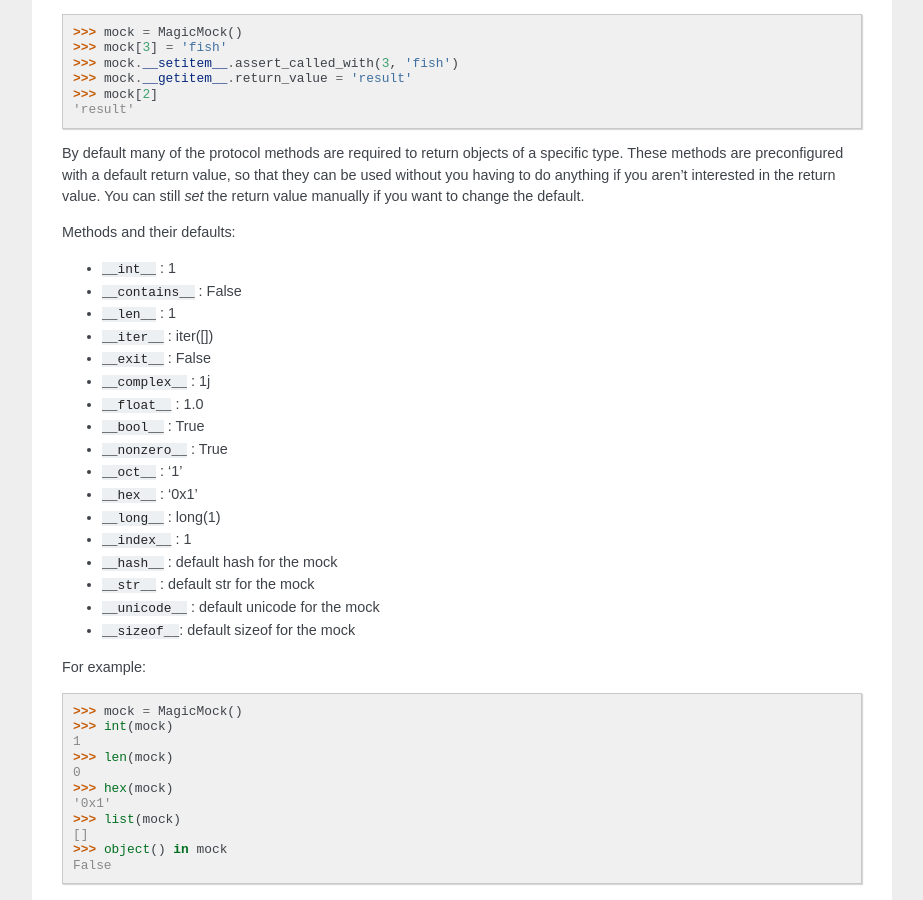
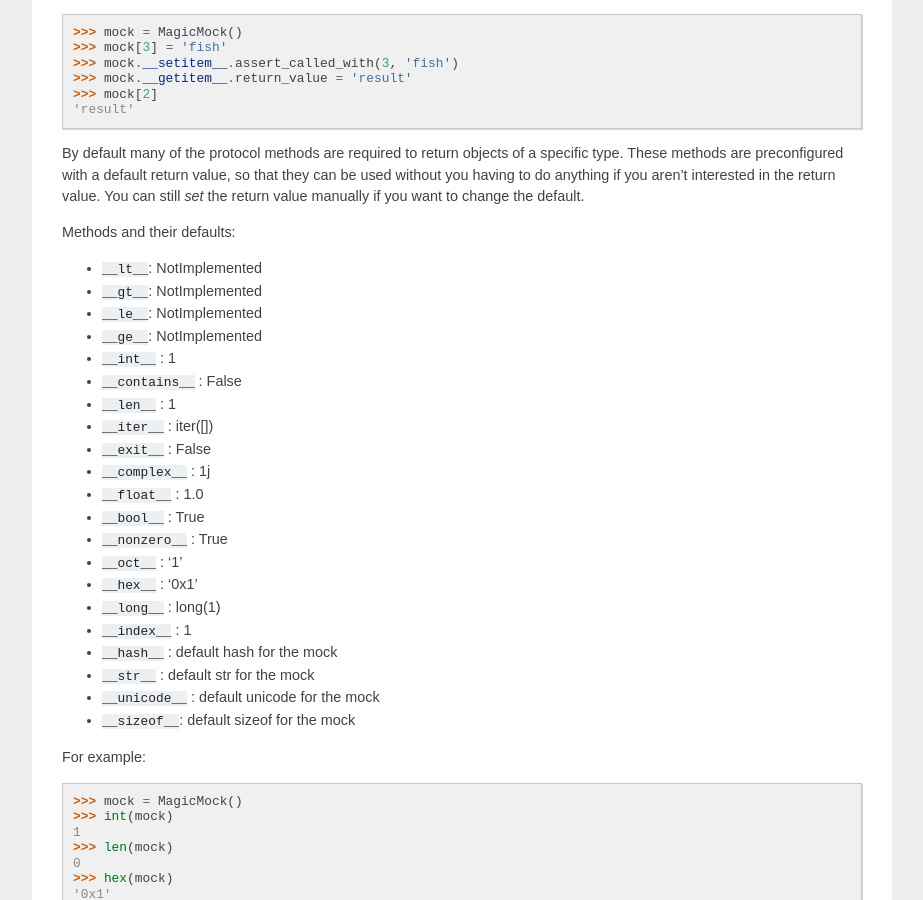
Before and after one commit to testing-cabal/mock, a Sphinx documentation site: the page built from docs/magicmock.txt, in a window 1280 px wide and 900 px high, scrolled down 1965 px. Shown: the whole window, without its empty margins (198-1121 px from the left). Built offline with Sphinx 7.4.7, drawn with Linux system fonts in a browser that asks for light colours.

Commit message:
More documentation updates

```diff
--- a/docs/changelog.txt
+++ b/docs/changelog.txt
@@ -12,10 +12,10 @@
 * `mocksignature`, along with the `mocksignature` argument to `patch`, removed
 * Support for deleting attributes (accessing deleted attributes will raise an
   `AttributeError`)
-* Added the `mock_open` helper function for mocking open as a context manager
+* Added the `mock_open` helper function for mocking the builtin `open`
 * `__class__` is assignable, so a mock can pass an `isinstance` check without
   requiring a spec
-* Addition of `PropertyMock`
+* Addition of `PropertyMock`, for mocking properties
 * `MagicMocks` are unorderable by default (in Python 3). The comparison methods
   (other than equality and inequality) return `NotImplemented`
 
--- a/docs/magicmock.txt
+++ b/docs/magicmock.txt
@@ -152,6 +152,10 @@
 
 Methods and their defaults:
 
+* ``__lt__``: NotImplemented
+* ``__gt__``: NotImplemented
+* ``__le__``: NotImplemented
+* ``__ge__``: NotImplemented
 * ``__int__`` : 1
 * ``__contains__`` : False
 * ``__len__`` : 1
```
